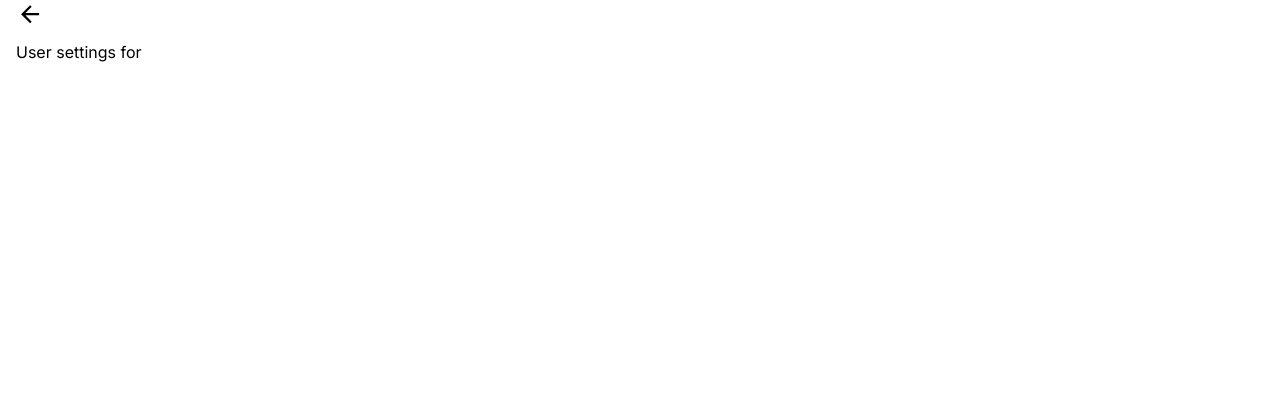
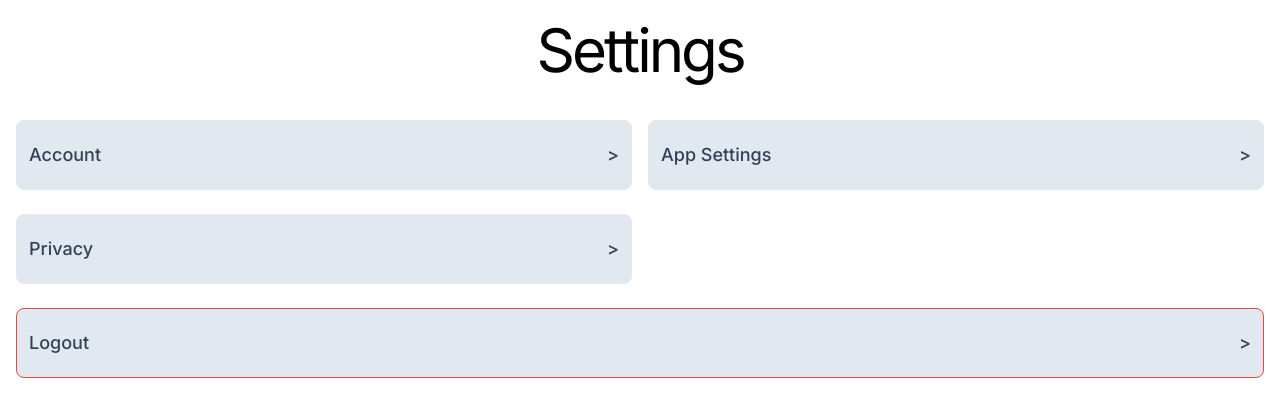
Before and after one commit to Manikya-Sharma/stusome, a Next.js app: page /logged-in/1/settings in a window 1280 px wide. Before the commit this address had no page. Shown: the top 416 px of the page. Built offline with nearby package versions, Linux system fonts and the light colour scheme; a web font is replaced by a local one.

Commit message:
added settings structure

```diff
--- a/app/components/Landing/Hero.tsx
+++ b/app/components/Landing/Hero.tsx
@@ -17,17 +17,17 @@ export default function Hero() {
         </div>
 
         <div className="max-w-[70%] flex flex-col gap-2 mx-auto text-xl sm:text-2xl">
-          <p>
+          <div>
             The wait is over! Welcome to
-            <div className="inline-block items-center sm:flex bg-[rgba(200,200,200,0.8)] rounded-lg px-2 hover:bg-white transition-all duration-200">
+            <p className="inline-block items-center sm:flex bg-[rgba(200,200,200,0.8)] rounded-lg px-2 hover:bg-white transition-all duration-200">
               <Image
                 src="/logo-full-tx.png"
                 alt="stusome"
                 width={100}
                 height={90}
               />
-            </div>
-          </p>
+            </p>
+          </div>
           <p>This is your one stop solution for all academic needs.</p>
           <Link
             href="/login"
--- /dev/null
+++ b/app/components/Settings/Tile.tsx
@@ -0,0 +1,21 @@
+type Props = {
+  description: string;
+  danger: boolean;
+  warning: boolean;
+};
+
+export default function Tile(props: Props) {
+  return (
+    <section
+      className={
+        "cursor-pointer flex justify-between font-[450] w-[90%] sm:w-full min-w-fit py-5 px-3 rounded-lg bg-slate-200 text-slate-700 my-3 mx-auto border transition-all duration-200 hover:bg-slate-100 hover:text-black" +
+        (props.warning && " border-orange-500") +
+        (props.danger &&
+          " border-red-500 text-red-700 hover:bg-red-700 hover:text-white")
+      }
+    >
+      <div>{props.description}</div>
+      <div>&gt;</div>
+    </section>
+  );
+}
--- /dev/null
+++ b/app/logged-in/[id]/settings/account/page.tsx
@@ -0,0 +1,40 @@
+"use client";
+import { useRouter } from "next/navigation";
+import { useState, useEffect } from "react";
+
+type Params = {
+  params: { id: string };
+};
+
+type State = {
+  name: string;
+  email: string;
+  password: string;
+};
+
+export default function LoggedIn({ params }: Params) {
+  const router = useRouter();
+  const id = params.id;
+  const [state, setState] = useState({
+    _id: "",
+    name: "",
+    email: "",
+    password: "",
+  });
+  useEffect(() => {
+    const account = localStorage.getItem("account");
+    if (account == null) {
+      localStorage.removeItem("account");
+      router.push("/login");
+    } else {
+      setState(() => JSON.parse(account));
+    }
+    // eslint-disable-next-line react-hooks/exhaustive-deps
+  }, []);
+  useEffect(() => {
+    if (id != state._id && state._id != "") {
+      router.push("/login");
+    }
+  }, [id, router, state._id]);
+  return <main className="px-4">Hi {state.name}</main>;
+}
--- /dev/null
+++ b/app/logged-in/[id]/settings/app/page.tsx
@@ -0,0 +1,40 @@
+"use client";
+import { useRouter } from "next/navigation";
+import { useState, useEffect } from "react";
+
+type Params = {
+  params: { id: string };
+};
+
+type State = {
+  name: string;
+  email: string;
+  password: string;
+};
+
+export default function LoggedIn({ params }: Params) {
+  const router = useRouter();
+  const id = params.id;
+  const [state, setState] = useState({
+    _id: "",
+    name: "",
+    email: "",
+    password: "",
+  });
+  useEffect(() => {
+    const account = localStorage.getItem("account");
+    if (account == null) {
+      localStorage.removeItem("account");
+      router.push("/login");
+    } else {
+      setState(() => JSON.parse(account));
+    }
+    // eslint-disable-next-line react-hooks/exhaustive-deps
+  }, []);
+  useEffect(() => {
+    if (id != state._id && state._id != "") {
+      router.push("/login");
+    }
+  }, [id, router, state._id]);
+  return <main className="px-4">Hi {state.name}</main>;
+}
--- a/app/logged-in/[id]/settings/page.tsx
+++ b/app/logged-in/[id]/settings/page.tsx
@@ -1,57 +1,50 @@
 "use client";
 import { useRouter } from "next/navigation";
-import { useState, useEffect } from "react";
+import Link from "next/link";
 
-import Link from "next/link";
-import Image from "next/image";
+import Tile from "@/app/components/Settings/Tile";
 
 type Params = {
   params: { id: string };
 };
 
-type State = {
-  name: string;
-  email: string;
-  password: string;
-};
-
 export default function LoggedIn({ params }: Params) {
   const router = useRouter();
-  const id = params.id;
-  const [state, setState] = useState({
-    _id: "",
-    name: "",
-    email: "",
-    password: "",
-  });
-  useEffect(() => {
-    const account = localStorage.getItem("account");
-    if (account == null) {
-      localStorage.removeItem("account");
-      router.push("/login");
-    } else {
-      setState(() => JSON.parse(account));
-    }
-    // eslint-disable-next-line react-hooks/exhaustive-deps
-  }, []);
-  useEffect(() => {
-    if (id != state._id && state._id != "") {
-      router.push("/login");
-    }
-  }, [id, router, state._id]);
   return (
     <main className="px-4">
-      <div className="h-10">
-        <Link href={`/logged-in/${state._id}`}>
-          <Image
-            src="/images/misc/back.svg"
-            alt="back"
-            width={28}
-            height={28}
-          />
-        </Link>
+      <div className="mt-5 mb-7">
+        <h1 className="text-6xl text-center font-merri tracking-tighter">
+          Settings
+        </h1>
       </div>
-      <p>User settings for {state.name}</p>
+
+      <div className="text-lg">
+        <div className="sm:mx-auto sm:grid sm:grid-cols-2 sm:grid-rows-2 gap-x-4">
+          <div>
+            <Link href={`/logged-in/${params.id}/settings/account`}>
+              <Tile description="Account" danger={false} warning={false} />
+            </Link>
+          </div>
+          <div>
+            <Link href={`/logged-in/${params.id}/settings/app`}>
+              <Tile description="App Settings" danger={false} warning={false} />
+            </Link>
+          </div>
+          <div>
+            <Link href={`/logged-in/${params.id}/settings/privacy`}>
+              <Tile description="Privacy" danger={false} warning={false} />
+            </Link>
+          </div>
+        </div>
+        <div
+          onClick={() => {
+            localStorage.clear();
+            router.push("/");
+          }}
+        >
+          <Tile description="Logout" danger={true} warning={false} />
+        </div>
+      </div>
     </main>
   );
 }
--- /dev/null
+++ b/app/logged-in/[id]/settings/privacy/page.tsx
@@ -0,0 +1,40 @@
+"use client";
+import { useRouter } from "next/navigation";
+import { useState, useEffect } from "react";
+
+type Params = {
+  params: { id: string };
+};
+
+type State = {
+  name: string;
+  email: string;
+  password: string;
+};
+
+export default function LoggedIn({ params }: Params) {
+  const router = useRouter();
+  const id = params.id;
+  const [state, setState] = useState({
+    _id: "",
+    name: "",
+    email: "",
+    password: "",
+  });
+  useEffect(() => {
+    const account = localStorage.getItem("account");
+    if (account == null) {
+      localStorage.removeItem("account");
+      router.push("/login");
+    } else {
+      setState(() => JSON.parse(account));
+    }
+    // eslint-disable-next-line react-hooks/exhaustive-deps
+  }, []);
+  useEffect(() => {
+    if (id != state._id && state._id != "") {
+      router.push("/login");
+    }
+  }, [id, router, state._id]);
+  return <main className="px-4">Hi {state.name}</main>;
+}
```
